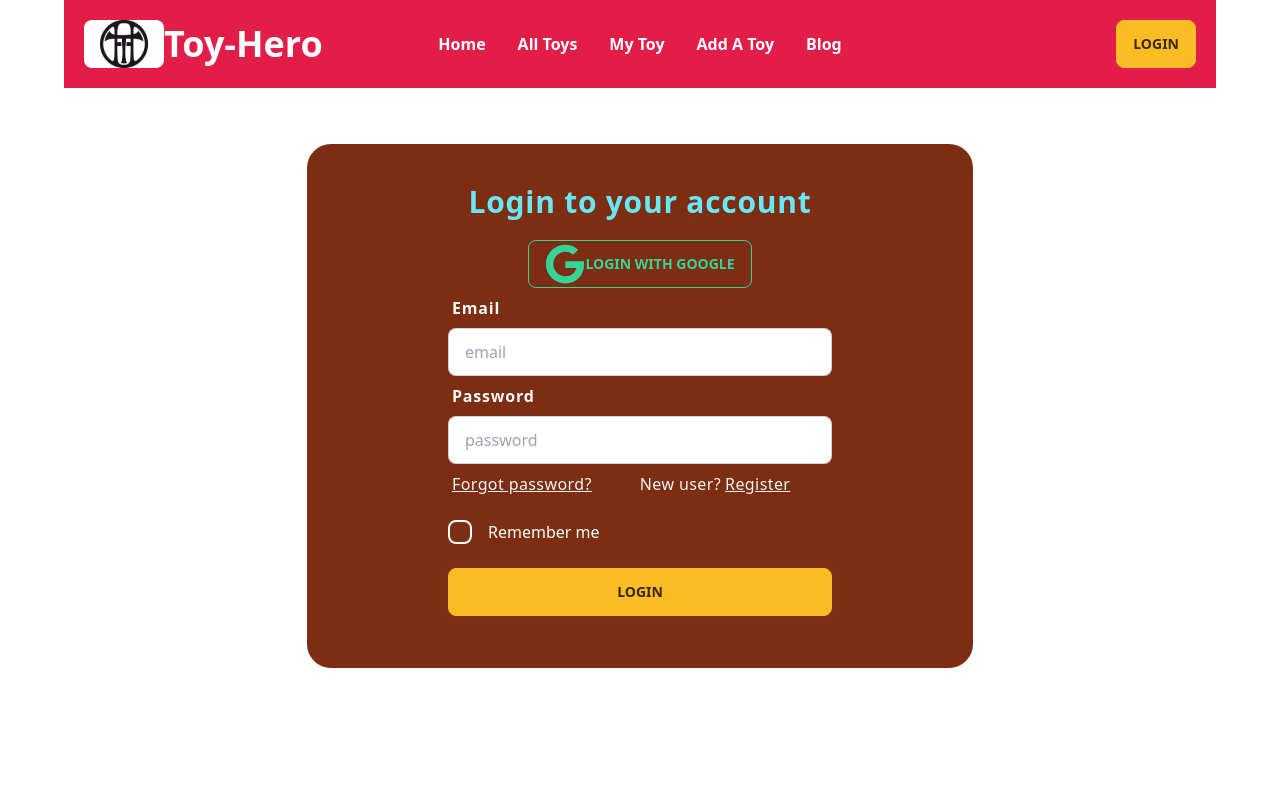
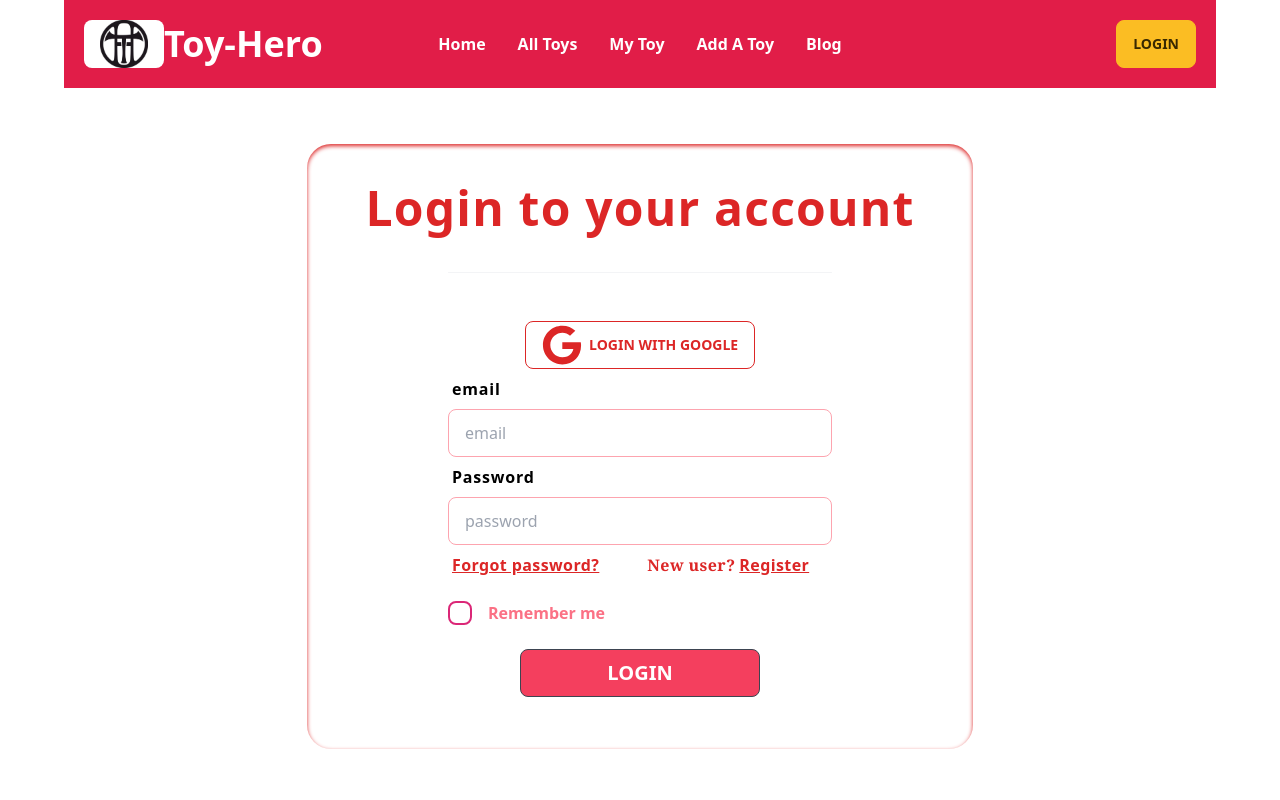
Before and after one commit to Abu-Jayed/Toy-Store, a React (Vite) app: page /login in a window 1280 px wide. Shown: the top 800 px of the page. Built offline with nearby package versions, Linux system fonts and the light colour scheme; no server answers.

Commit message:
Login and register page redesign

```diff
--- a/src/components/Home/Contents/Category/Category.jsx
+++ b/src/components/Home/Contents/Category/Category.jsx
@@ -119,7 +119,7 @@ const Category = () => {
                           <BsStarHalf></BsStarHalf>
                         </div>
                       </div>
-                      <button onClick={()=>handleViewDetails(hero._id)} className="">
+                      <button onClick={()=>handleViewDetails(hero._id)} className=" btn btn-warning bg-rose-500 font-semibold hover:bg-rose-600 text-white">
                         View Detail
                       </button>
                     </div>
@@ -234,7 +234,7 @@ const Category = () => {
                           <BsStarHalf></BsStarHalf>
                         </div>
                       </div>
-                      <button onClick={()=>handleViewDetails(hero._id)} className=" btn-warning bg-rose-500 font-semibold hover:bg-rose-600 text-white">
+                      <button onClick={()=>handleViewDetails(hero._id)} className="  btn btn-warning bg-rose-500 font-semibold hover:bg-rose-600 text-white">
                         View Details
                       </button>
                     </div>
@@ -268,7 +268,7 @@ const Category = () => {
                           <BsStarHalf></BsStarHalf>
                         </div>
                       </div>
-                      <button onClick={()=>handleViewDetails(hero._id)} className=" btn btn-warning bg-rose-500 font-semibold hover:bg-rose-600 text-white">
+                      <button onClick={()=>handleViewDetails(hero._id)} className="  btn btn-warning bg-rose-500 font-semibold hover:bg-rose-600 text-white">
                         View Details
                       </button>
                     </div>
@@ -301,7 +301,7 @@ const Category = () => {
                           <BsStarHalf></BsStarHalf>
                         </div>
                       </div>
-                      <button onClick={()=>handleViewDetails(hero._id)} className=" btn btn-warning bg-rose-500 font-semibold hover:bg-rose-600 text-white">
+                      <button onClick={()=>handleViewDetails(hero._id)} className="  btn btn-warning bg-rose-500 font-semibold hover:bg-rose-600 text-white">
                         View Details
                       </button>
                     </div>
@@ -348,7 +348,7 @@ const Category = () => {
                           <BsStarHalf></BsStarHalf>
                         </div>
                       </div>
-                      <button onClick={()=>handleViewDetails(hero._id)} className=" btn btn-warning bg-rose-500 font-semibold hover:bg-rose-600 text-white">
+                      <button onClick={()=>handleViewDetails(hero._id)} className="  btn btn-warning bg-rose-500 font-semibold hover:bg-rose-600 text-white ">
                         View Details
                       </button>
                     </div>
@@ -382,7 +382,7 @@ const Category = () => {
                           <BsStarHalf></BsStarHalf>
                         </div>
                       </div>
-                      <button onClick={()=>handleViewDetails(hero._id)} className=" btn btn-warning bg-rose-500 font-semibold hover:bg-rose-600 text-white">
+                      <button onClick={()=>handleViewDetails(hero._id)} className="  btn btn-warning bg-rose-500 font-semibold hover:bg-rose-600 text-white">
                         View Details
                       </button>
                     </div>
@@ -415,7 +415,7 @@ const Category = () => {
                           <BsStarHalf></BsStarHalf>
                         </div>
                       </div>
-                      <button onClick={()=>handleViewDetails(hero._id)} className=" btn btn-warning bg-rose-500 font-semibold hover:bg-rose-600 text-white">
+                      <button onClick={()=>handleViewDetails(hero._id)} className="  btn btn-warning bg-rose-500 font-semibold hover:bg-rose-600 text-white">
                         View Details
                       </button>
                     </div>
--- a/src/components/Login/Login/Login.jsx
+++ b/src/components/Login/Login/Login.jsx
@@ -1,7 +1,7 @@
 import { Link, useLocation, useNavigate } from "react-router-dom";
-import { FaGithub, FaGoogle } from "react-icons/fa";
+import {  FaGoogle } from "react-icons/fa";
 import { Toaster, toast } from "react-hot-toast";
-import { GithubAuthProvider, GoogleAuthProvider, getAuth, signInWithPopup } from "firebase/auth";
+import {  GoogleAuthProvider, getAuth, signInWithPopup } from "firebase/auth";
 import { useContext, useState } from "react";
 import { AuthContext } from "../../AuthProvider/AuthProvider";
 import app from "../../../firebase/firebase.config";
@@ -80,33 +80,34 @@ const Login = () => {
 
   return (
     <>
-      <div className="text-black md:w-[666px] mx-auto rounded-3xl bg-orange-900 p-10 mb-14 mt-14">
-        <h3 className="text-center text-cyan-300 text-3xl font-bold tracking-wide mb-5">
+      <div className="text-black md:w-[666px] mx-auto rounded-3xl  p-10 mb-14 mt-14 border- shadow-inner shadow-red-600">
+        <h3 className="text-center text-red-600 text-5xl font-bold tracking-wide mb-10">
           Login to your account
         </h3>
-        <div className="flex justify-around gap-1">
-          <button onClick={handleGoogleLogin} className=" btn btn-outline btn-success">
-            <FaGoogle className="w-10 h-10"></FaGoogle>Login with google
+        <hr className="w-96  h-[1px] mx-auto my-2 bg-gray-100 border-0 rounded md:my-10 dark:bg-gray-700"></hr>
+        <div className="mt-12 flex justify-around gap-1 ">
+          <button onClick={handleGoogleLogin} className=" btn btn-outline hover:bg-red-500 hover:outline-red-600 text-red-600 outline-red-700 font-bold">
+            <FaGoogle className="w-10 h-10"></FaGoogle> &nbsp; Login with google
           </button>
         </div>
         <form onSubmit={handleLogin} className="w-96 mx-auto">
           <div className="form-control">
-            <label className="label">
-              <span className="text-gray-50 font-semibold tracking-wider">
-                Email
-              </span>
-            </label>
+          <label className="label">
+                <span className="text-black font-semibold tracking-wider">
+                  email
+                </span>
+              </label>
             <input
               type="email"
               name="email"
               placeholder="email"
-              className="input input-bordered"
+              className="input border-rose-300 input-bordered focus:outline-red-600"
               required
             />
           </div>
           <div className="form-control">
             <label className="label">
-              <span className="text-gray-50 font-semibold tracking-wider">
+              <span className="text-black font-semibold tracking-wider">
                 Password
               </span>
             </label>
@@ -114,17 +115,17 @@ const Login = () => {
               type="password"
               name="password"
               placeholder="password"
-              className="input input-bordered"
+              className="input border-rose-300 input-bordered focus:outline-rose-500"
               required
             />
             <label className="label">
-              <div className="text-gray-100 tracking-wide  flex gap-12">
+              <div className="hover:text-red-500 text-red-600 tracking-wide  flex gap-12">
                 <div>
-                  <Link className="underline">Forgot password?</Link>
+                  <Link className="hover:text-red-500 underline font-semibold  ">Forgot password?</Link>
                 </div>
                 <div className="flex">
-                  <p className="mr-1">New user?</p>
-                  <Link className="underline" to="/register">
+                  <p className="mr-1 font-bold font-serif">New user?</p>
+                  <Link className="hover:text-red-500 underline font-semibold  " to="/register">
                     {" "}
                     Register
                   </Link>
@@ -136,18 +137,21 @@ const Login = () => {
             <label className="flex gap-4 cursor-pointer mt-4">
               <input
                 type="checkbox"
-                className="border-2 border-white checkbox"
+                className="border-2 border-pink-600  checkbox"
               />
-              <span className="text-white">Remember me</span>
+              <span className="text-rose-400 font-bold ">Remember me</span>
             </label>
           </div>
-          <div className="form-control mt-6 mb-3">
-            <button className="btn btn-warning">Login</button>
+          <div className="w-60 mx-auto form-control mt-6 mb-3">
+          <button className="btn bg-rose-500 hover:bg-rose-600 font-bold text-xl">Login</button>
           </div>
         </form>
+        <h1 className="text-3xl text-center font-semibold uppercase text-red-600">
+
         {
           error
         }
+        </h1>
         <Toaster></Toaster>
       </div>
     </>
--- a/src/components/Shared/NavigationBar.jsx
+++ b/src/components/Shared/NavigationBar.jsx
@@ -43,7 +43,7 @@ const NavigationBar = () => {
             </label>
             <ul
               tabIndex={0}
-              className="menu menu-compact dropdown-content mt-3 p-2 shadow bg-base-100 rounded-box w-52"
+              className="menu menu-compact dropdown-content mt-3 p-2 shadow bg-rose-600 text-white rounded-box w-52"
             >
               <li>
               <Link to='/'>
@@ -82,11 +82,11 @@ const NavigationBar = () => {
             <p className="font-bold text-4xl">Toy-Hero</p>
           </Link>
         </div>
-        <div className="navbar-center hidden lg:flex">
+        <div className="navbar-center hidden lg:flex ">
           <ul className="menu menu-horizontal px-1">
             <li>
               <Link to='/'>
-              <p>Home</p>
+              <p className="">Home</p>
               </Link>
             </li>
             <li>
@@ -118,7 +118,7 @@ const NavigationBar = () => {
           {user ? (
             <>
             &nbsp;
-            <Link onClick={handleLogOut} className="btn btn-info">
+            <Link onClick={handleLogOut} className="btn btn-warning  text-white font-serif text-xl">
             <button>Logout</button>
           </Link>
             </>
```
Also changed, not shown: src/components/Login/Register/Register.jsx (+20 -19 lines).
